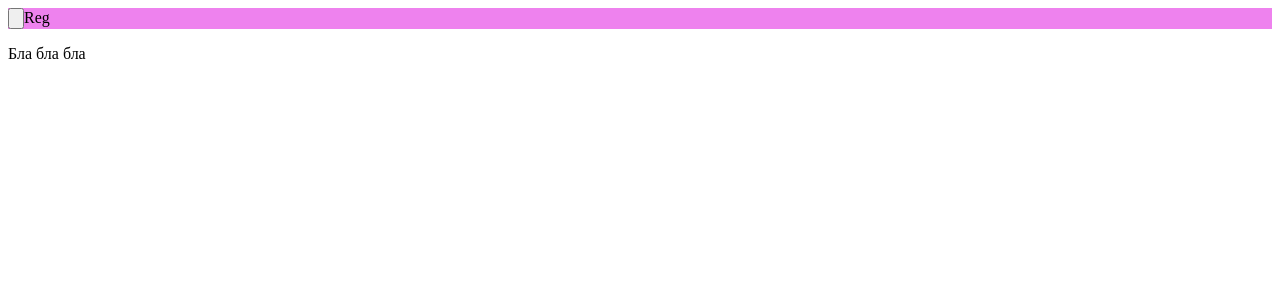
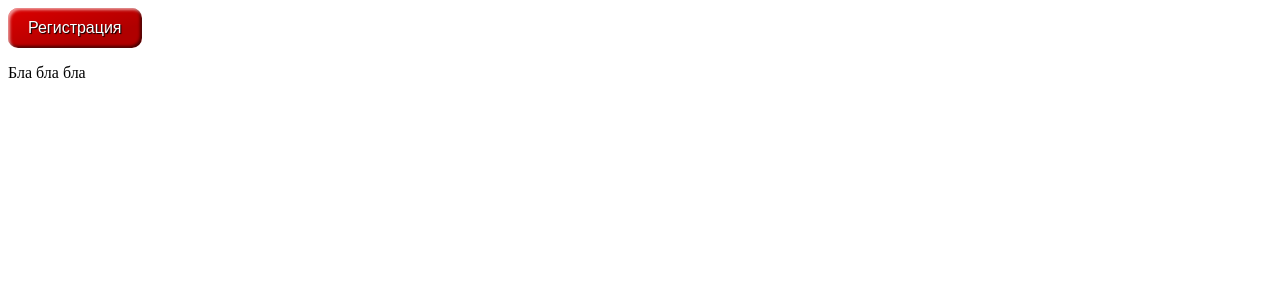
Before and after one commit to AKV38/unt, a PHP site: page / in a window 1280 px wide. Shown: the top 300 px of the page. Run offline with PHP 8.4, Linux system fonts and the light colour scheme.

Commit message:
edit index and work

```diff
--- a/index.php
+++ b/index.php
@@ -4,14 +4,42 @@
 </head>
 <style>
     .main {
-        background: violet;
 
     }
+    .styled {
+        border: 0;
+        line-height: 2.5;
+        padding: 0 20px;
+        font-size: 1rem;
+        text-align: center;
+        color: #fff;
+        text-shadow: 1px 1px 1px #000;
+        border-radius: 10px;
+        background-color: rgba(220, 0, 0, 1);
+        background-image: linear-gradient(to top left,
+        rgba(0, 0, 0, .2),
+        rgba(0, 0, 0, .2) 30%,
+        rgba(0, 0, 0, 0));
+        box-shadow: inset 2px 2px 3px rgba(255, 255, 255, .6),
+        inset -2px -2px 3px rgba(0, 0, 0, .6);
+    }
+
+    .styled:hover {
+        background-color: rgba(255, 0, 0, 1);
+    }
+
+    .styled:active {
+        box-shadow: inset -2px -2px 3px rgba(255, 255, 255, .6),
+        inset 2px 2px 3px rgba(0, 0, 0, .6);
+    }
+
 </style>
 <body>
 <div class ="main">
     <form action="work.php" method="post">
-        <p><input type="button" name="Reg" />Reg</p>
+        <p><input class="favorite styled"
+                  type="button"
+                  value="Регистрация" name="reg"/></p>
     </form>
 </div>
 <p>Бла бла бла</p>
--- a/work.php
+++ b/work.php
@@ -4,7 +4,7 @@
 </head>
 <body>
 <form action="work2.php" method="post">
-<h1 align="centre">Reg<?php echo htmlspecialchars($_POST['Reg']); ?></h1>
+<h1 align="centre">Reg<?php echo htmlspecialchars($_POST['reg']); ?></h1>
 <p>Здравствуйте, введите ваши данные для регистрации</p>
 
     <p>Name: <input type="text" name="name" /></p>
```
